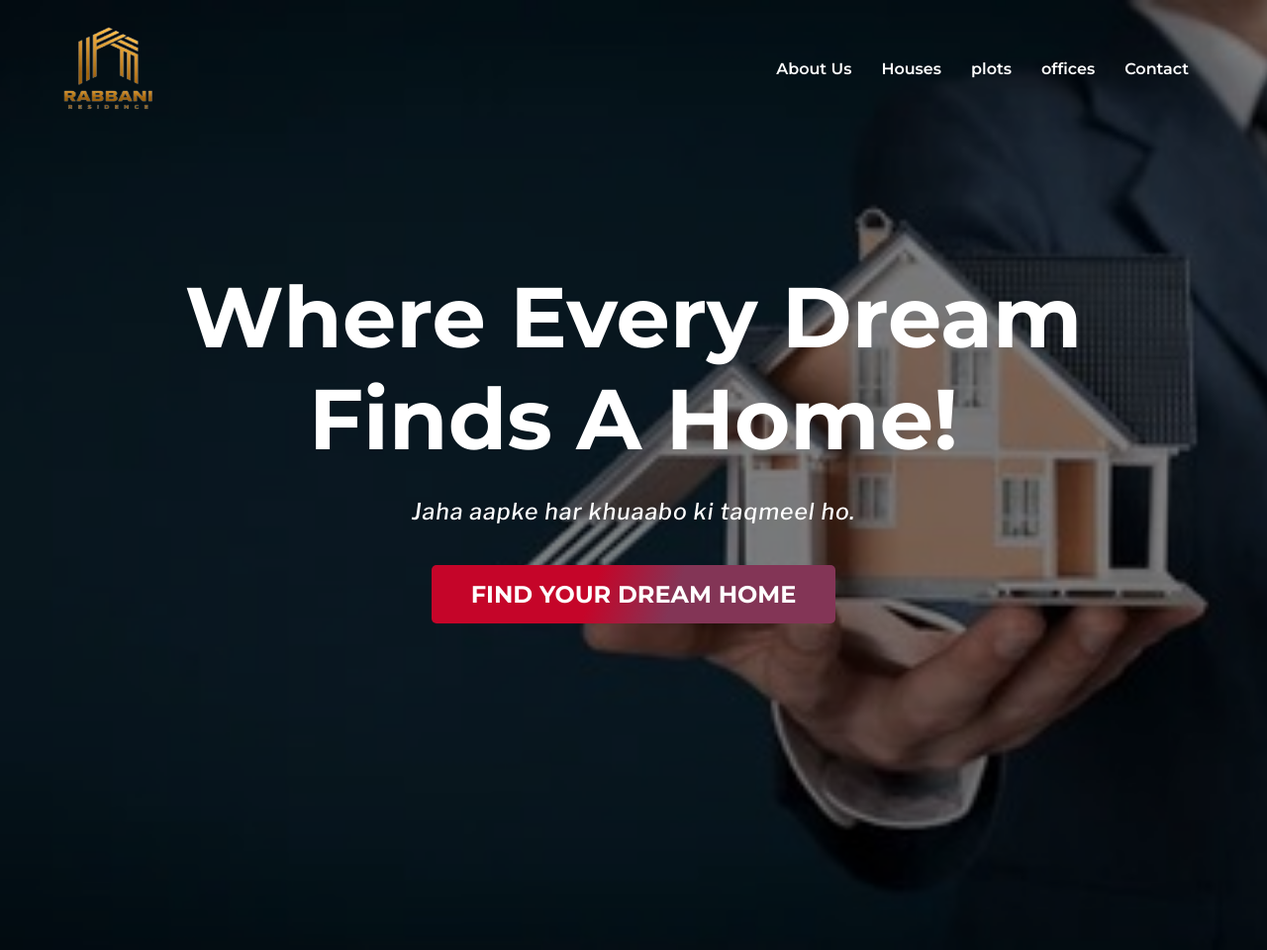
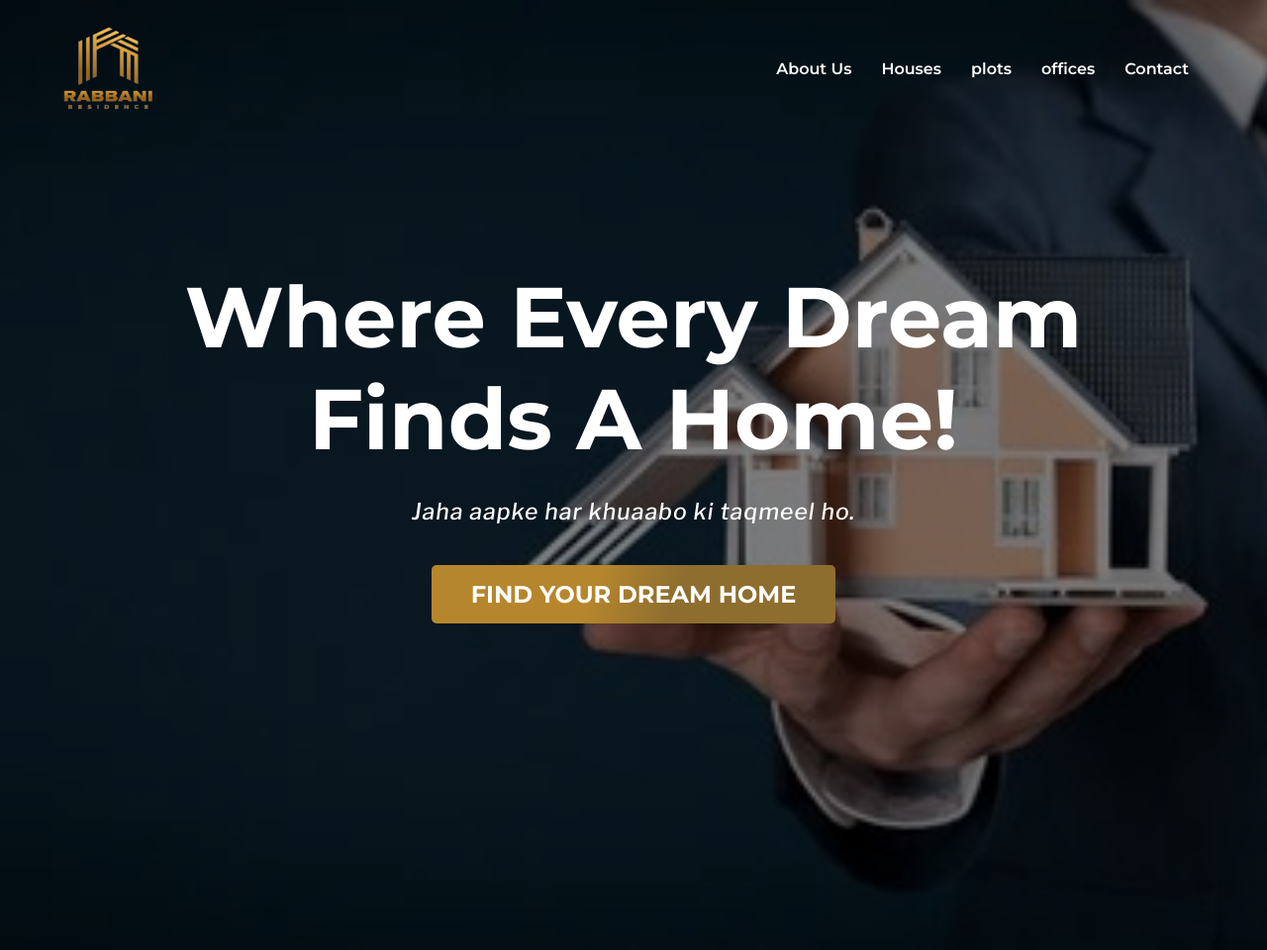
Before and after one commit to TahaRabbani/Real_Estate, a Django app: page / in a window 1280 px wide. Shown: the whole page at 99% size. Run offline with Django 5.2, Linux system fonts and the light colour scheme; some libraries are stand-ins or nearby versions.

Commit message:
button resolved

```diff
--- a/static/css/style.css
+++ b/static/css/style.css
@@ -98,7 +98,8 @@ button {
   font-weight: bold !important;
   font-size: 24px;
   border-radius: 5px;
-  background: linear-gradient(110deg, #c50529 40%, #833556 60%);
+  background: linear-gradient(110deg, #B6862C 40%, #8E6E2F 60%);
+
 }
 #check-btn {
   font-size: 20px;
```
